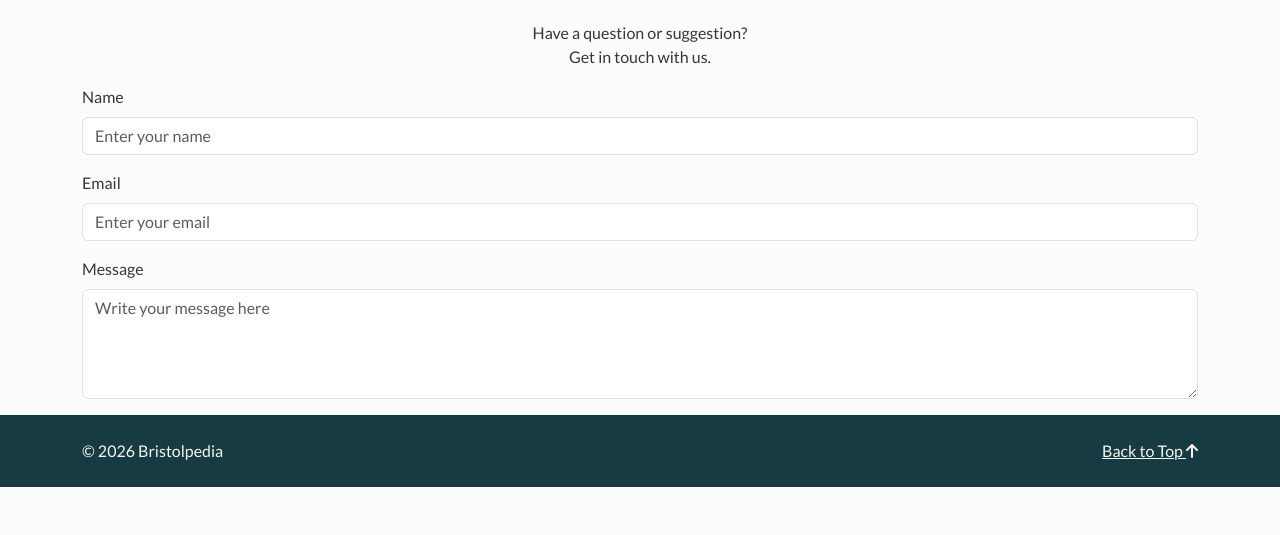
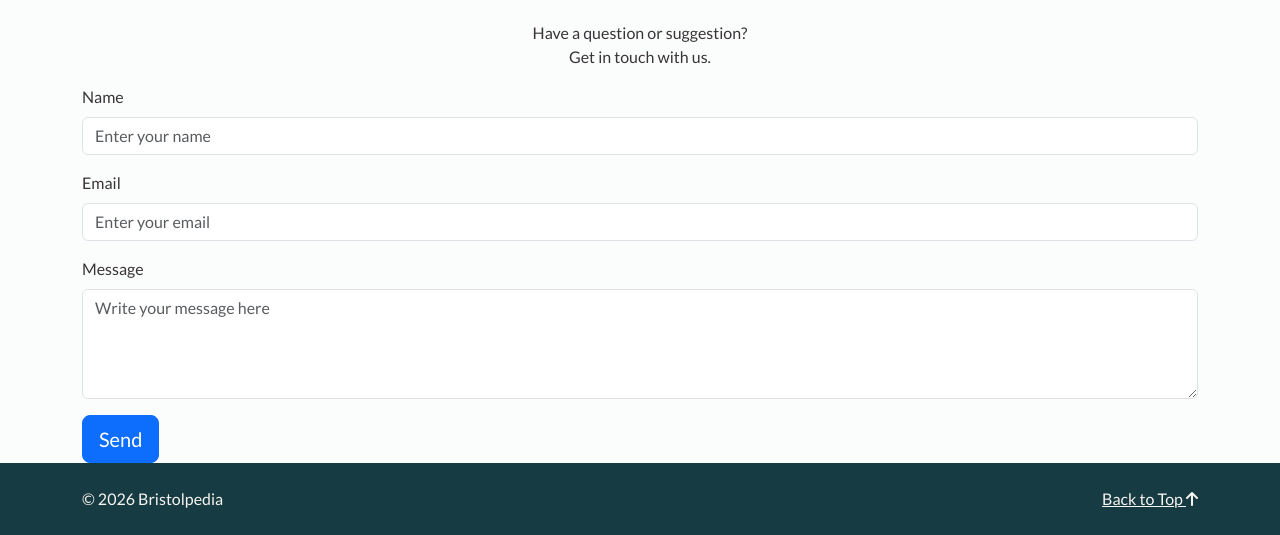
Before and after one commit to SalarFarahani/bristolpedia, a plain HTML site: page index.html in a window 1280 px wide. Shown: the part 2808-3343 px from the top of the page. Before the commit the page ends 3295 px from the top, so only its background shows below. Drawn offline with nearby package versions, Linux system fonts and the light colour scheme; a web font is replaced by a local one.

Commit message:
Add submit button to contact form

```diff
--- a/index.html
+++ b/index.html
@@ -289,6 +289,9 @@
                 required
               ></textarea>
             </div>
+            <button type="submit" class="btn btn-primary btn-lg">
+              Send
+            </button>
           </form>
         </div>
       </section>
```
